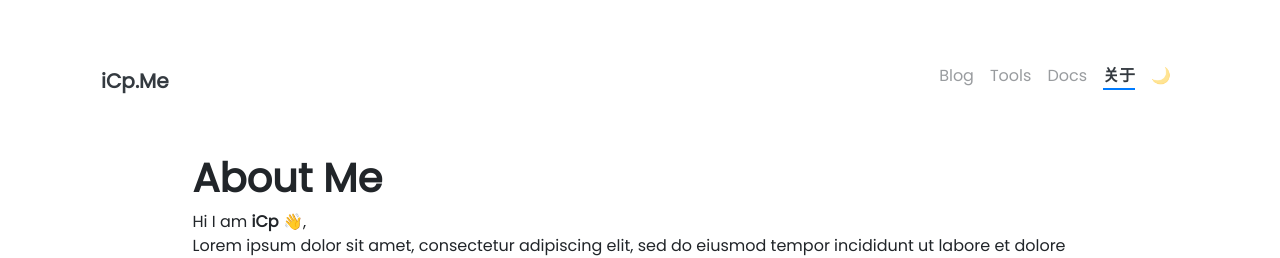
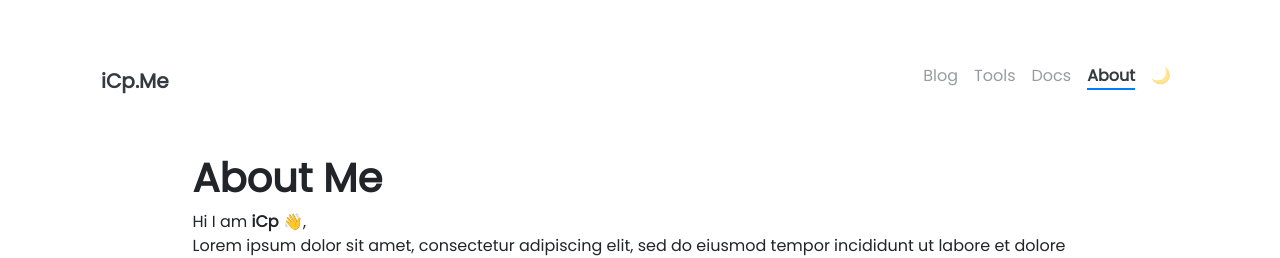
Before and after one commit to WorkSpacesPro/icp, a Jekyll site: the page built from pages/about.md, in a window 1280 px wide. Shown: the top 258 px of the page. Built offline with Jekyll 4.4.1, drawn with Linux system fonts in a browser that asks for light colours; emoji names are drawn with the system emoji font.

Commit message:
Update about.md

```diff
--- a/pages/about.md
+++ b/pages/about.md
@@ -1,6 +1,6 @@
 ---
 layout: page
-title: 关于
+title: About
 permalink: /about/
 weight: 6
 ---
```
